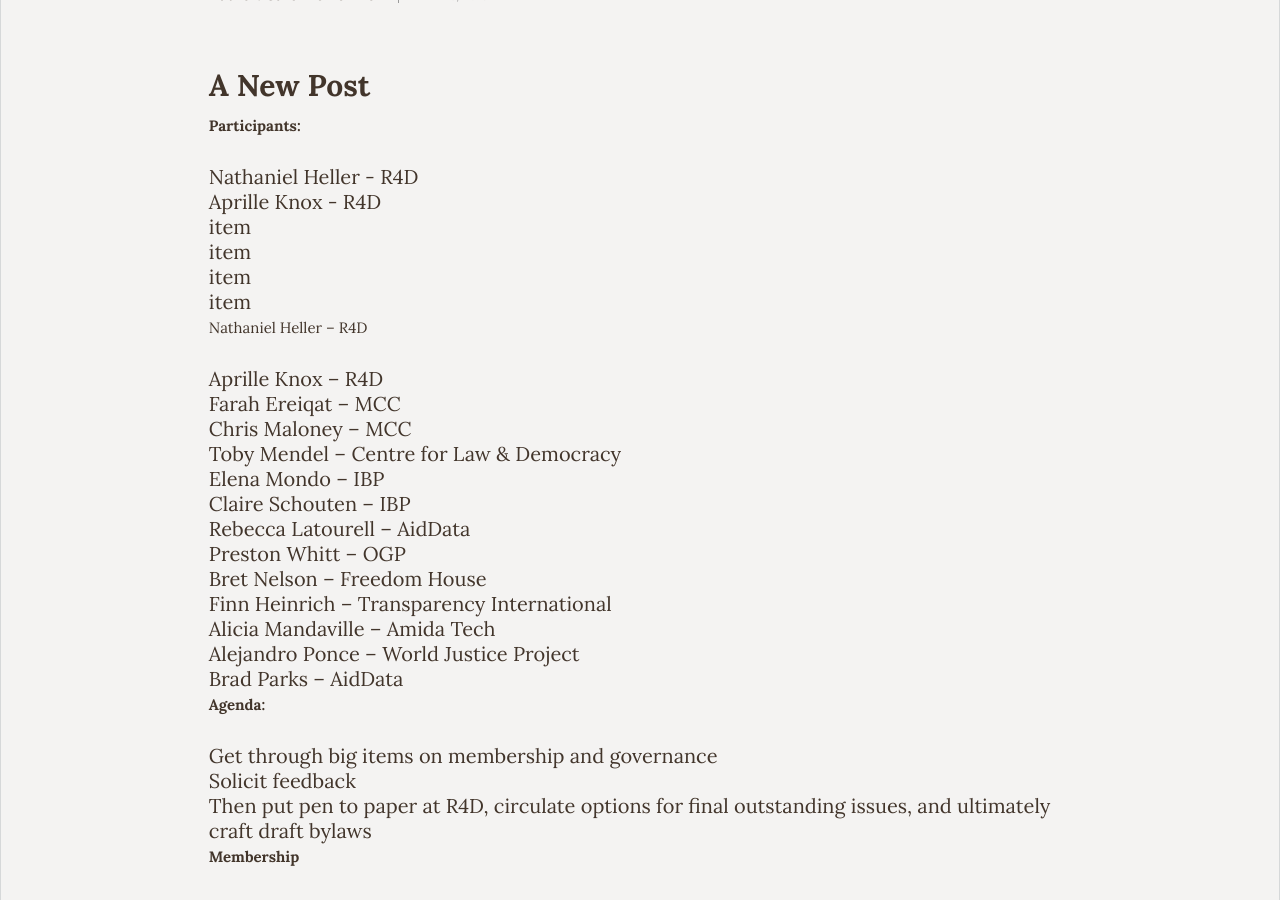
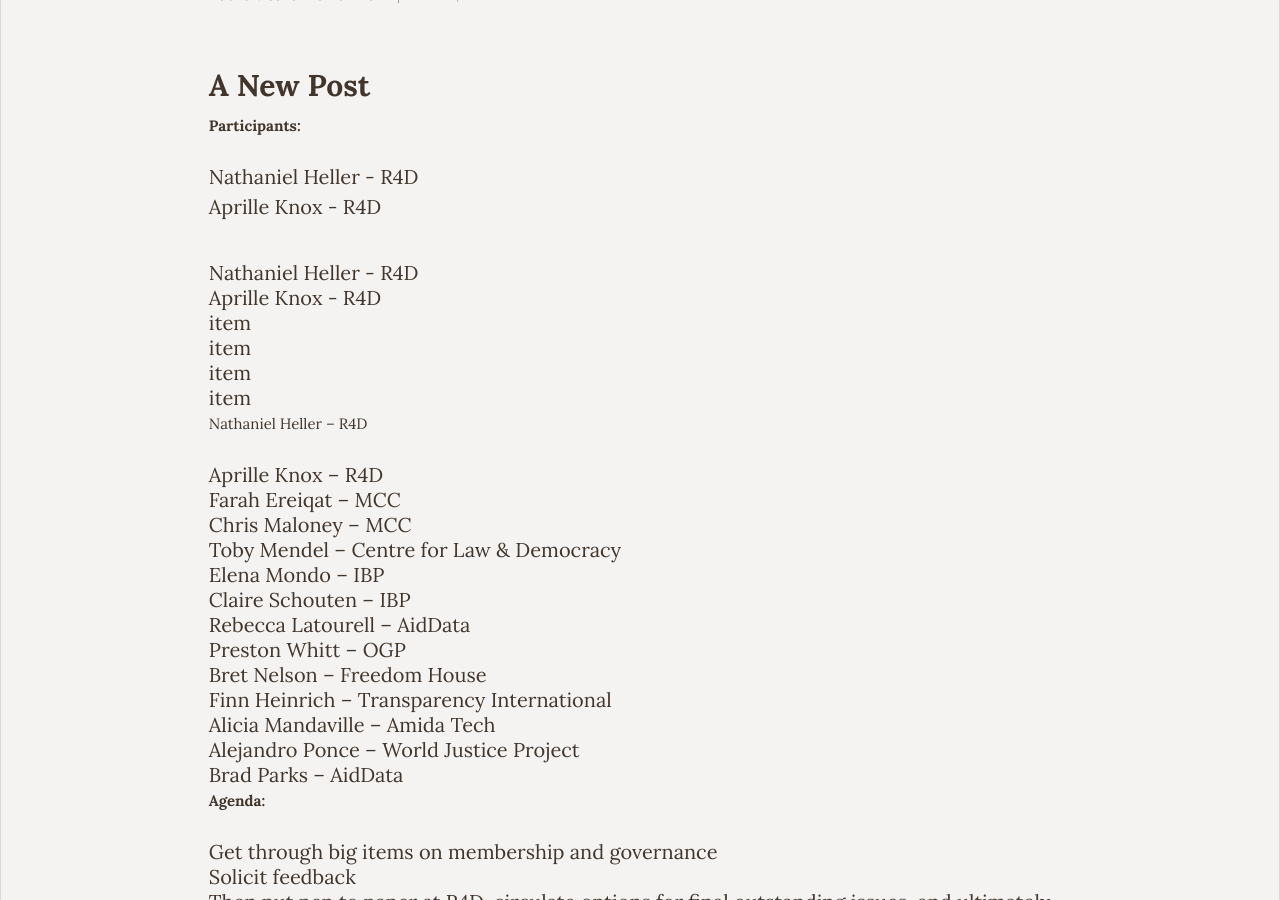
Before and after one commit to GovernanceDataAlliance/GDA-Dashboard, a Jekyll site: the page built from blog/_posts/2016-02-25-governance-an-membership-meeting.md, in a window 1280 px wide and 900 px high, scrolled down 490 px. Built offline with Jekyll 4.4.1, drawn with Linux system fonts in a browser that asks for light colours.

Commit message:
Updated 2016-02-25-governance-an-membership-meeting.md

```diff
--- a/blog/_posts/2016-02-25-governance-an-membership-meeting.md
+++ b/blog/_posts/2016-02-25-governance-an-membership-meeting.md
@@ -16,6 +16,12 @@
 ## A New Post
 
 **Participants:**
+
+* Nathaniel Heller - R4D
+* Aprille Knox - R4D
+
+
+
 - Nathaniel Heller - R4D
 - Aprille Knox - R4D
 - item
```
